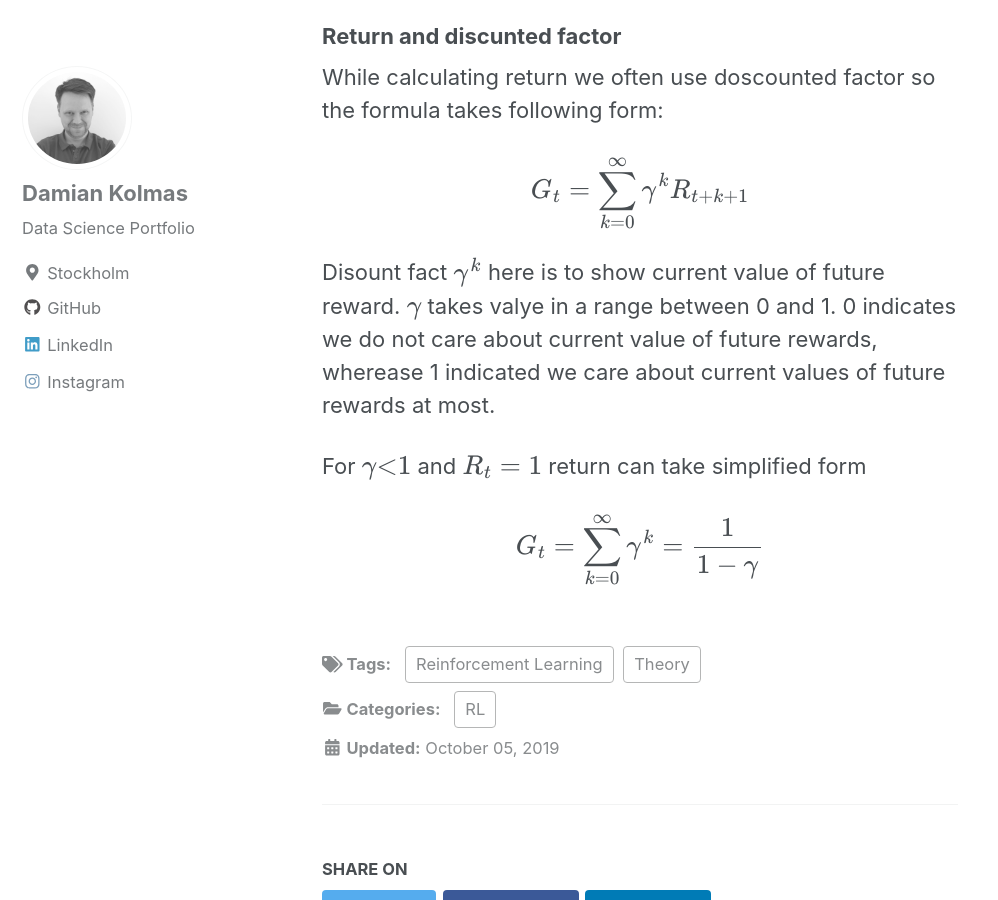
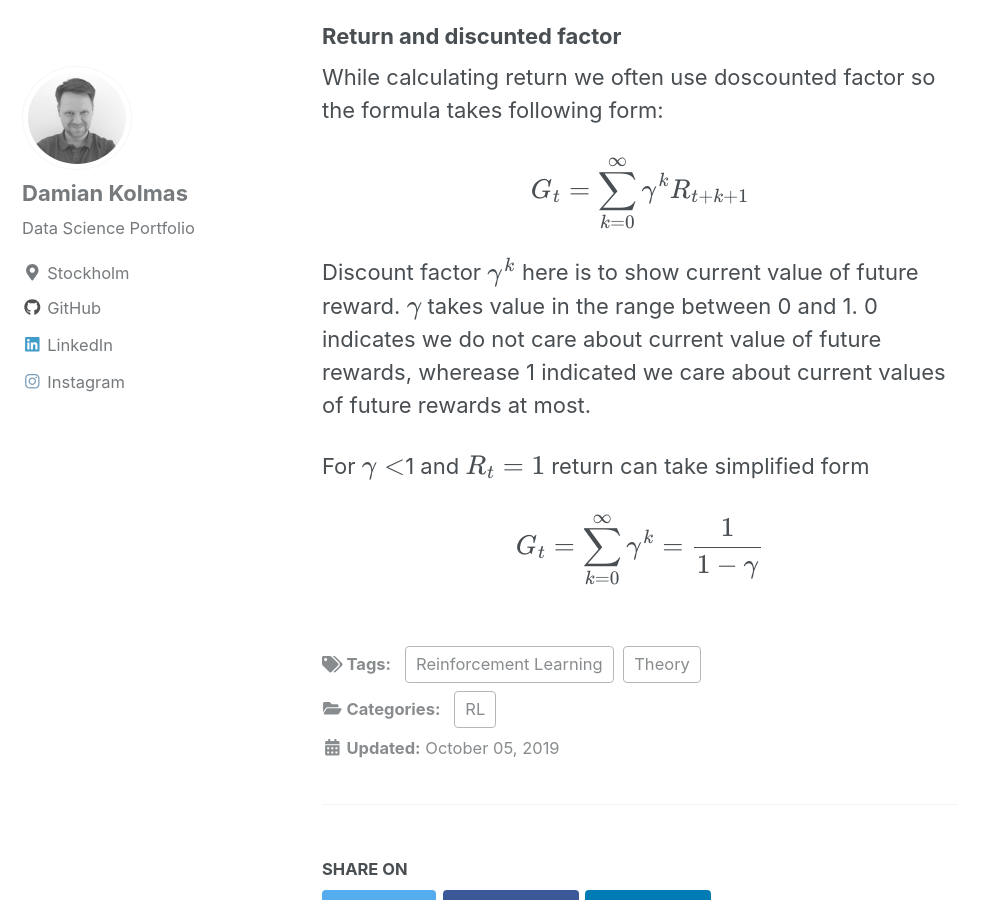
Before and after one commit to DKolmas/DKolmas.github.io, a Jekyll site: the page built from _posts/2019-10-05-Rewards.md, in a window 1280 px wide and 900 px high, scrolled down 2037 px. Shown: the whole window, without its empty margins (0-998 px from the left). Built offline with Jekyll 4.4.1, drawn with Linux system fonts in a browser that asks for light colours; cached includes are drawn as plain includes; formulas are drawn with MathJax 3.

Commit message:
Adding content about return with discount factor

```diff
--- a/_posts/2019-10-05-Rewards.md
+++ b/_posts/2019-10-05-Rewards.md
@@ -40,8 +40,8 @@ While calculating return we often use doscounted factor so the formula takes fol
 
 $$G_t=\sum_{k=0}^{\infty}\gamma^k R_{t+k+1}$$
 
-Disount fact $$\gamma^k$$ here is to show current value of future reward. $$\gamma$$ takes valye in a range between 0 and 1. 0 indicates we do not care about current value of future rewards, wherease 1 indicated we care about current values of future rewards at most.
+Discount factor $$\gamma^k$$ here is to show current value of future reward. $$\gamma$$ takes value in the range between 0 and 1. 0 indicates we do not care about current value of future rewards, wherease 1 indicated we care about current values of future rewards at most.
 
-For $$\gamma\textless 1$$ and $$R_t=1$$ return can take simplified form
+For $$\gamma<$$1 and $$R_t=1$$ return can take simplified form
 
 $$G_t=\sum_{k=0}^{\infty}\gamma^k=\frac{1}{1-\gamma}$$
```
